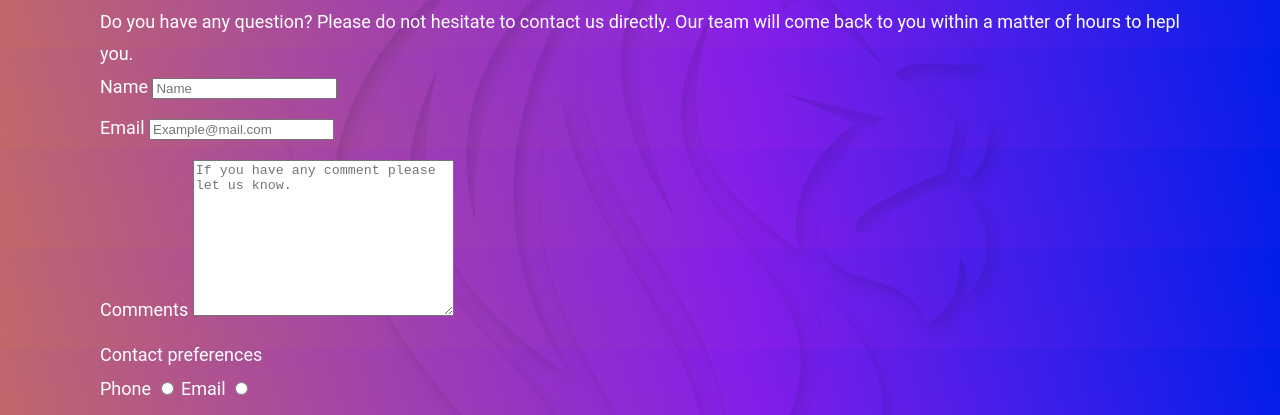
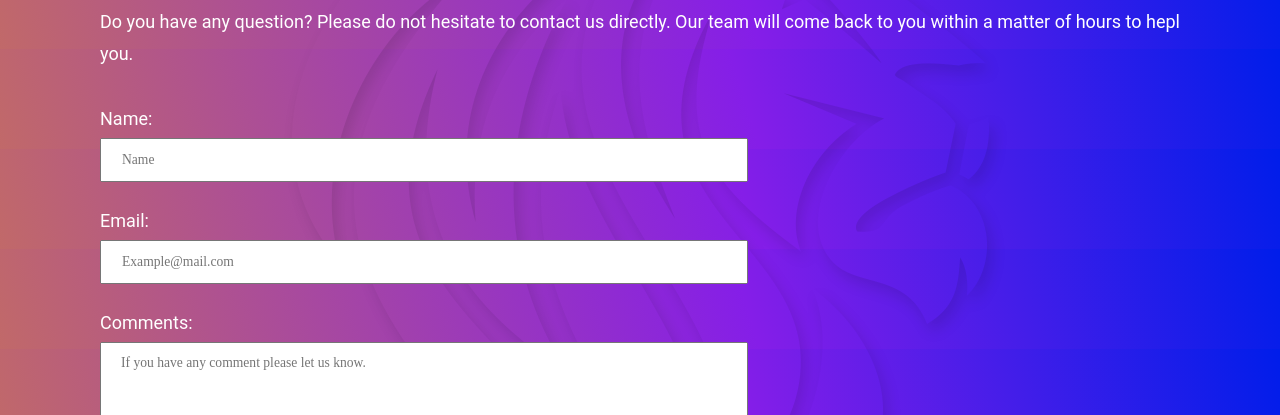
Before and after one commit to MauJho/Mobile-Bike-Repair, a website: page content.html in a window 1280 px wide. Shown: the part 351-766 px from the top of the page. Drawn offline with Linux system fonts and the light colour scheme.

Commit message:
style the form

```diff
--- a/content.html
+++ b/content.html
@@ -53,10 +53,6 @@
                             </div>
                         </div>
                     </div>
-
-                    <!-- <a href="#" class="myButton">Book Online</a>
-                    <a href="#" class="myButton">About</a>
-                    <a href="#" class="myButton">Contact</a> -->
                 </nav>
             </div>
         </header>
@@ -73,28 +69,28 @@
 
             <form id="form" name="Contact Form" method="post" netlify>
                 <div class="inputwrap">
-                    <label for="name">Name</label>
+                    <label for="name">Name:</label>
                     <input type="text" name="name" id="name" placeholder="Name">
                 </div>
                 <div class="inputwrap">
-                    <label for="email">Email</label>
+                    <label for="email">Email:</label>
                     <input type="email" name="email" id="email" placeholder="Example@mail.com">
                 </div>
 
                 <div class="inputwrap">
-                    <label for="comments">Comments</label>
+                    <label for="comments">Comments:</label>
                     <textarea  name="comments" id="comments" cols="30" rows="10" placeholder="If you have any comment please let us know."></textarea>
 
                 </div>
 
                 <div class="inputwrap">
-                    <p>Contact preferences</p>
-                    <label for="phone">Phone</label>
+                    <p>Contact preferences:</p>
+                    <label for="phone" class="margin-right-a">Phone</label>
                     <input type="radio" name="contact-preference" id="phone" value="Phone">
-                    <label for="email2">Email</label>
+                    <label for="email2" class="margin-right-a">Email</label>
                     <input type="radio" name="contact-preference" id="email2" value="Email">
                 </div>
-                <input type="submit" value="Submit">
+                <input type="submit" value="Submit" class="myButton">
             </form>
         </div>
 
--- a/style.css
+++ b/style.css
@@ -235,5 +235,26 @@ nav a.myButton{
     width: 170px;
 }
 .inputwrap{
-    margin-bottom: 20px;
+    margin-bottom: 30px;
 }
+input[type=text], input[type=email], textarea{
+    padding: 12px 20px;
+    width: 60%;
+    font-family:  'Playfair Display', serif;
+    font-size: 0.85rem;
+    box-sizing: border-box;
+}
+label{
+    display: block ;
+    margin-bottom: 10px;
+}
+.margin-right-a{
+    margin-right: 5px;
+    display: inline-block;
+}
+input[type=radio]{
+    margin-right: 40px;
+}
+form{
+    margin: 40px 0px;
+}
```
